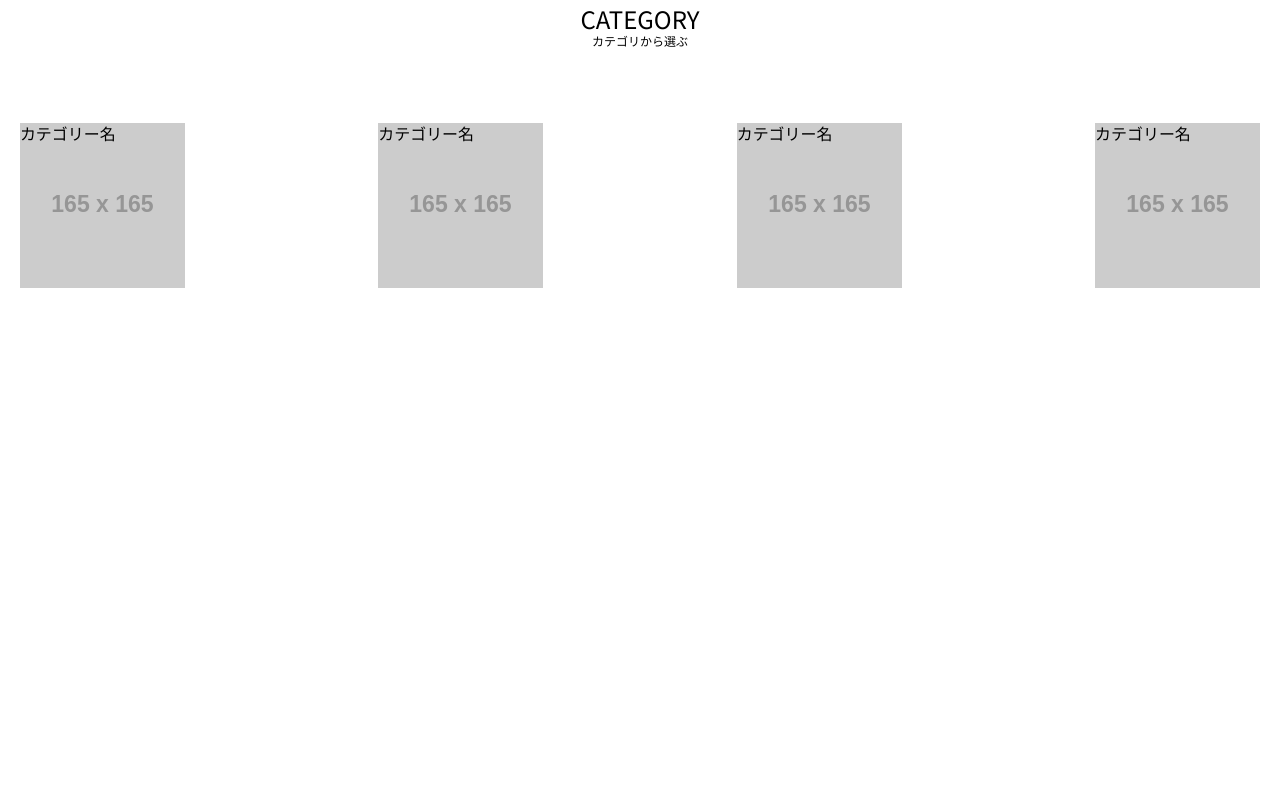
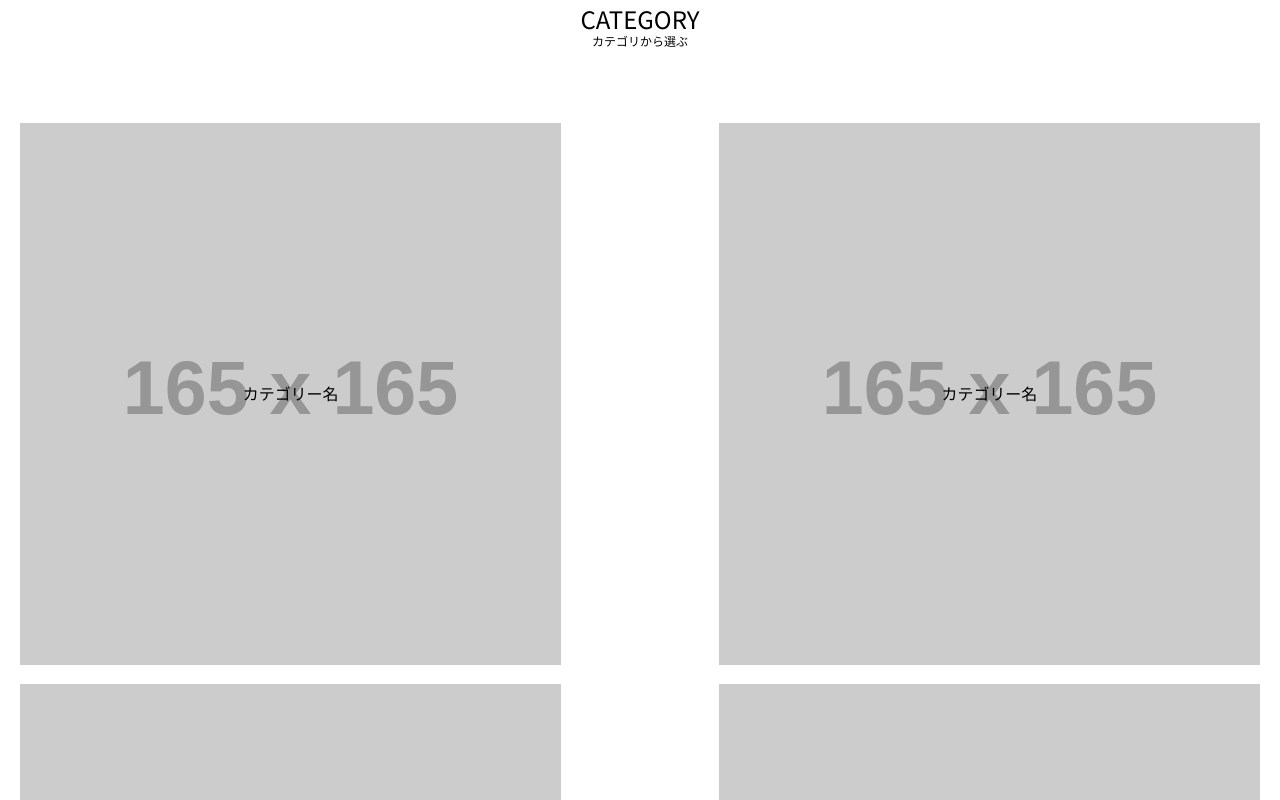
Before and after one commit to hydrangeas/learn-html, a plain HTML site: page index.html in a window 1280 px wide. Shown: the part 1140-1940 px from the top of the page. Before the commit the page ends 1428 px from the top, so only its background shows below. Drawn offline with Linux system fonts and the light colour scheme; some packages are replaced by stand-ins of ours; placeholder pictures from the web are drawn by us.

Commit message:
左右上下中央、レスポンシブ対応での画像スケールアップ/ダウン

```diff
--- a/style.css
+++ b/style.css
@@ -78,16 +78,23 @@ div.categories {
   justify-content: space-between;
 }
 div.category-item {
-  width: 165px;
-  height: 165px;
-  object-fit: cover;
+  width: 42.3vw;
+  aspect-ratio: 1 / 1;
   position: relative;
 }
 header.category-item-title {
   font-size: 1.33rem;
+  white-space: nowrap;
+
   position: absolute;
   z-index: 1;
+  top: 50%;
+  left: 50%;
+  transform: translate(-50%, -50%);
 }
 img.category-item-image {
   position: absolute;
+  width: 42.3vw;
+  aspect-ratio: 1 / 1;
+  object-fit: fill;
 }
```
